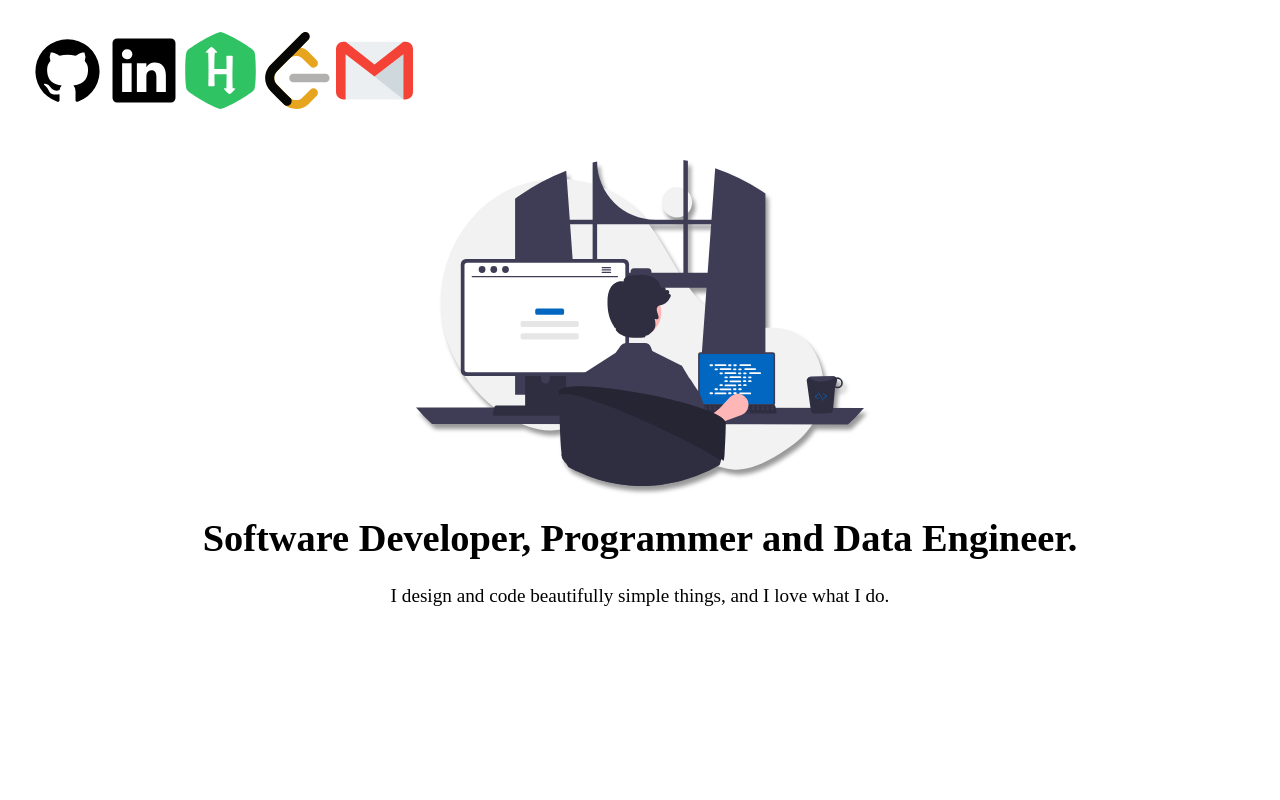
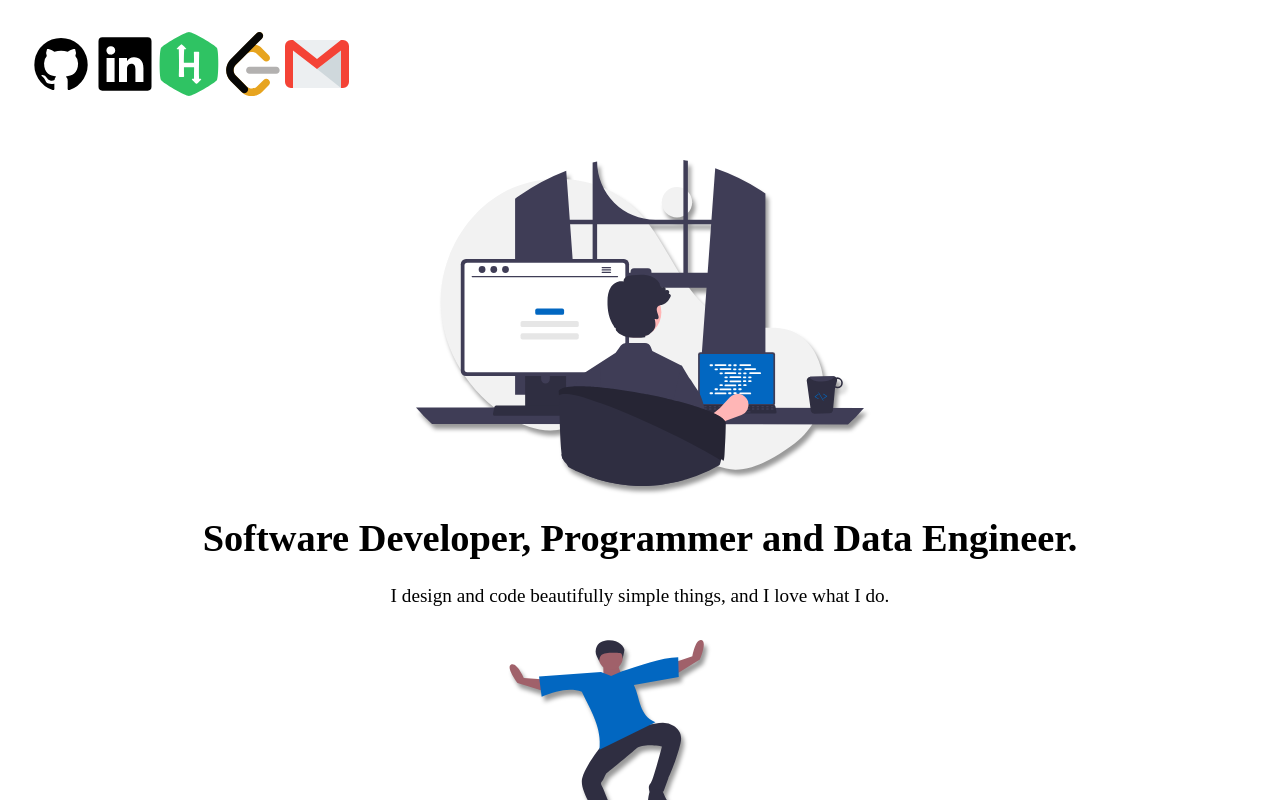
Before and after one commit to jasdeepsingh24/portfolio, a React (Create React App) app: page / in a window 1280 px wide. Shown: the top 800 px of the page. Built offline with nearby package versions, Linux system fonts and the light colour scheme; the HTML template or start-up script is replaced by a standard one; a web font is replaced by a local one.

Commit message:
fixed mobile and tablet view for Front wall

```diff
--- a/src/css/frontWall.css
+++ b/src/css/frontWall.css
@@ -67,5 +67,16 @@
   }
 }
 
-@media only screen and (max-width: 600px) {
+@media only screen and (max-width: 1300px) {
+  .frontWall {
+    height: 40vh;
+    /* background-color: black; */
+  }
 }
+
+@media only screen and (max-width: 2000px) {
+  .frontWall {
+    height: 65vh;
+    /* background-color: black; */
+  }
+}
--- a/src/css/navBar.css
+++ b/src/css/navBar.css
@@ -55,7 +55,7 @@
   width: 10vw;
 }
 
-@media only screen and (max-width: 1600px) {
+@media only screen and (max-width: 1300px) {
   .navbar {
     height: 15vh;
     width: 100vw;
@@ -63,8 +63,8 @@
   }
   .navbar-icons {
     /* padding-top: 50%; */
-    height: 6vw;
-    width: 6vw;
+    height: 5vw;
+    width: 5vw;
     transition: all 0.5s ease;
   }
   .profile {
```
